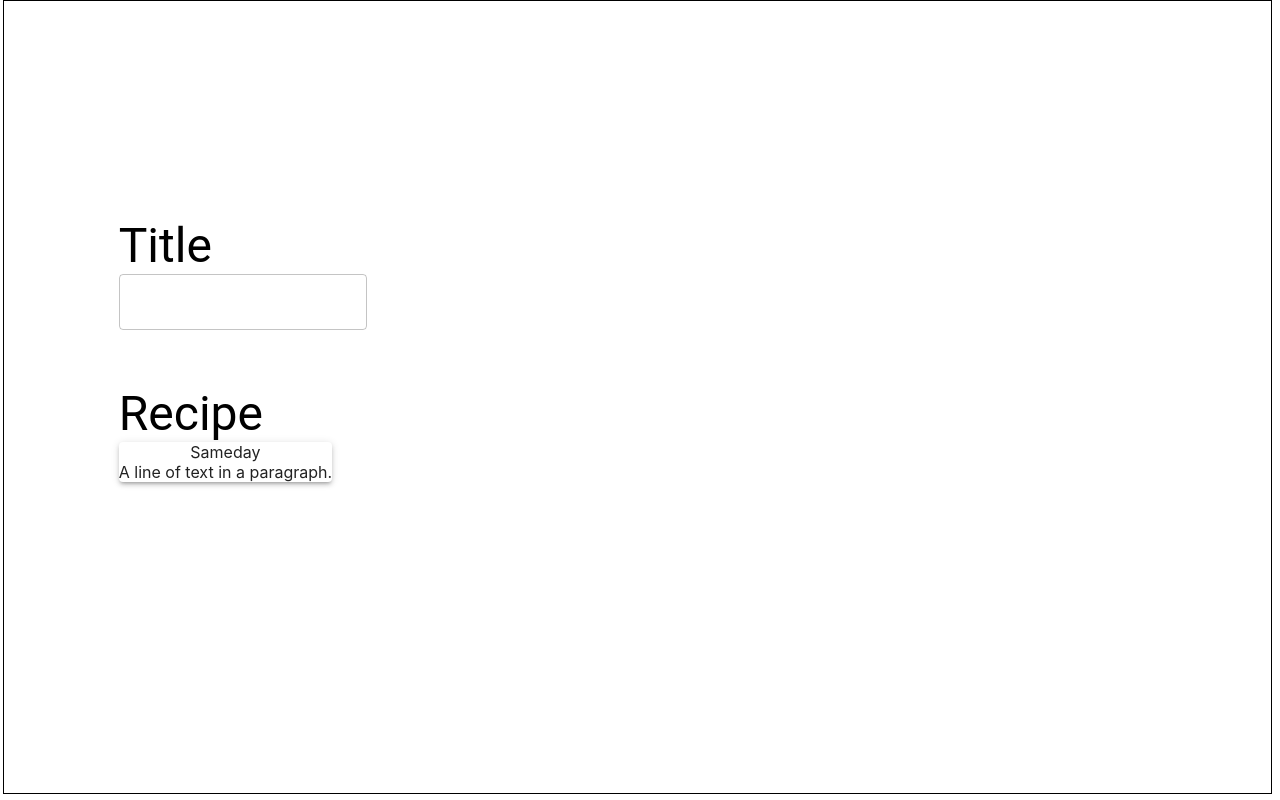
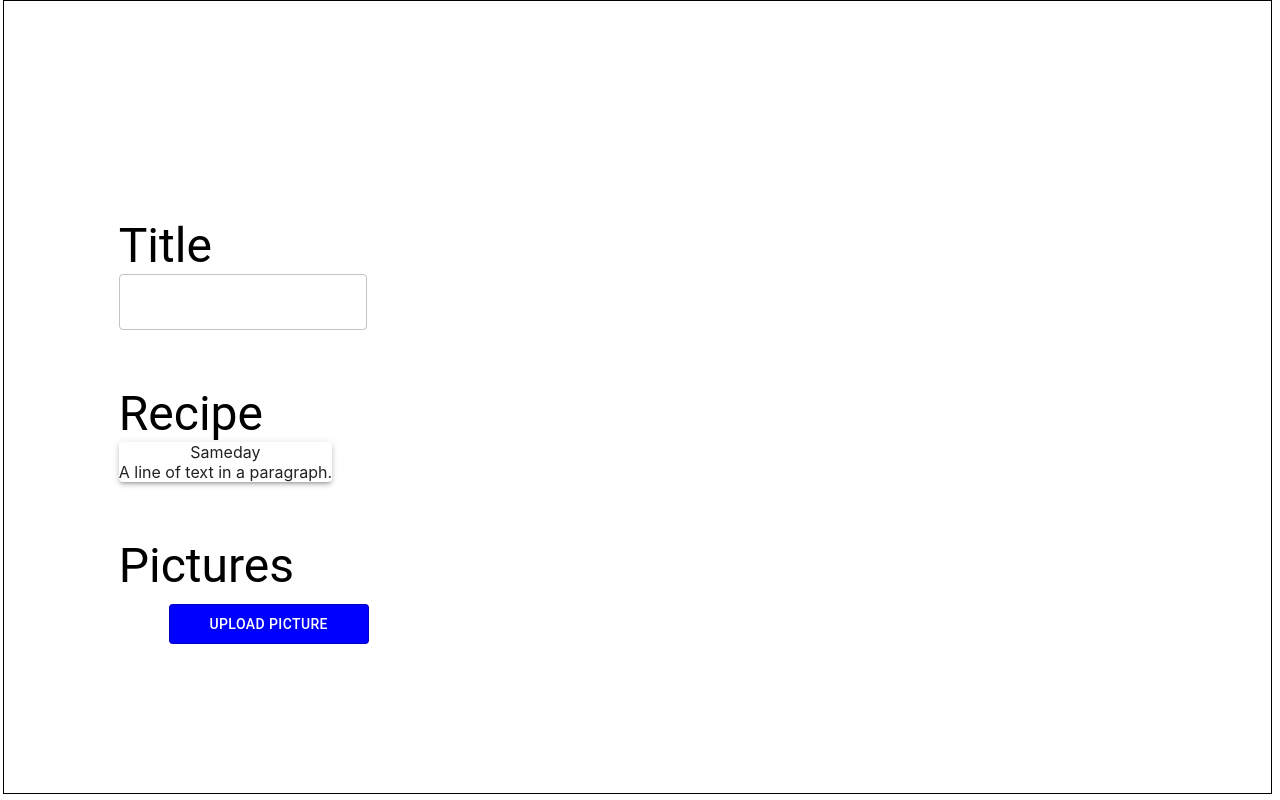
Before and after one commit to djunga/Simmer, a React (Create React App) app in the folder client/: page /editrecipe/1 in a window 1280 px wide. Built offline with nearby package versions, Linux system fonts and the light colour scheme; no server answers.

Commit message:
Add upload image dropzone

```diff
--- a/client/package.json
+++ b/client/package.json
@@ -15,6 +15,7 @@
     "express-session": "^1.17.1",
     "http-proxy-middleware": "^1.0.6",
     "immutable": "^4.0.0-rc.12",
+    "material-ui-dropzone": "^3.5.0",
     "mongoose": "^5.11.10",
     "mongoose-sequence": "^5.3.0",
     "passport": "^0.4.1",
--- /dev/null
+++ b/client/src/components/modals/UploadPictureModal.jsx
@@ -0,0 +1,51 @@
+import React, { useEffect, useState } from 'react';
+import { Backdrop, Modal, Fade, Grid, Typography, Button } from '@material-ui/core';
+import { blueGrey } from '@material-ui/core/colors';
+import { makeStyles } from '@material-ui/core/styles';
+import { DropzoneArea } from 'material-ui-dropzone';
+import { uploadFile } from '../../utils/api';
+
+const useStyles = makeStyles((theme) => ({
+    modal: {
+        display: 'flex',
+        alignItems: 'center',
+        justifyContent: 'center',
+    },
+}));
+
+export default function UploadPictureModal(props) {
+    const classes = useStyles();
+    const { open, setOpen } = props;
+    const [file, setFile] = useState(null);
+
+    const uploadImage = async () => {
+        await uploadFile(file, 'recipePicture', '/api/editRecipe/recipePicture');
+        setOpen(false);
+        window.location.reload();
+    }
+
+    return (
+        <Modal
+            className={classes.modal}
+            open={open}
+            onClose={() => setOpen(false)}
+            closeAfterTransition
+            BackdropComponent={Backdrop}
+            BackdropProps={{
+                timeout: 500,
+            }}
+        >
+            <Fade in={open}>
+                <Grid container justify="center" alignContent="center" style={{ backgroundColor: blueGrey[400], height: '70%', width: '60%' }}>
+                    <div style={{margin: '1px'}}>
+                        <Typography variant="h3">Upload Profile Picture</Typography>
+                        <br />
+                        <DropzoneArea onChange={(file) => setFile(file[0])} filesLimit={1} />
+                        <br />
+                        <Button onClick={() => uploadImage()} variant="outlined">Upload</Button>
+                    </div>
+                </Grid>
+            </Fade>
+        </Modal>
+    )
+}
--- a/client/src/components/pages/EditRecipePage.jsx
+++ b/client/src/components/pages/EditRecipePage.jsx
@@ -1,7 +1,7 @@
 import React, { useContext, useEffect, useMemo, useRef, useState } from 'react';
 import { useHistory } from 'react-router-dom';
 import { makeStyles } from '@material-ui/core/styles';
-import { Box, Grid, Paper, StepContent, Stepper, Step, StepLabel, TextField, Typography } from '@material-ui/core';
+import { Box, Button, Grid, Paper, StepContent, Stepper, Step, StepLabel, TextField, Typography } from '@material-ui/core';
 import UserContext from '../../contexts/UserContext';
 
 // Slate
@@ -10,6 +10,7 @@ import { createEditor } from 'slate'
 
 // Import the Slate components and React plugin.
 import { Slate, Editable, withReact } from 'slate-react'
+import UploadPictureModal from '../modals/UploadPictureModal';
 
 const useStyles = makeStyles((theme) => ({
     parentBox: {
@@ -29,6 +30,7 @@ export default function EditRecipePage(props) {
     const history = useHistory();
     const { user } = useContext(UserContext);
     const [recipe, setRecipe] = useState(null);
+    const [uploadPictureModalOpen, setUploadPictureModalOpen] = useState(false);
     const recipeRef = useRef(recipe);
 
     useEffect(() => recipeRef.current = recipe);
@@ -46,6 +48,10 @@ export default function EditRecipePage(props) {
         <Box
             className={classes.parentBox}
         >
+            <UploadPictureModal
+                open={uploadPictureModalOpen}
+                setOpen={setUploadPictureModalOpen}
+            />
             <Grid container spacing={10} direction="column">
                 <Grid container item spacing={3} direction="column">
                     <Grid container item xs={4} spacing={3}>
@@ -71,6 +77,24 @@ export default function EditRecipePage(props) {
                         </Paper>
                     </Grid>
                 </Grid>
+                <Grid container item spacing={3} direction="column">
+                    <Grid container item xs={4} spacing={3}>
+                        <Typography variant="h3" align="left">Pictures</Typography>
+                    </Grid>
+                    <Grid container item xs={4} spacing={3}>
+                        <Button
+                            onClick={() => setUploadPictureModalOpen(true)}
+                            variant="outlined"
+                            style={{
+                                marginLeft: '50px',
+                                marginTop: '10px',
+                                height: '40px',
+                                width: '200px',
+                                backgroundColor: 'blue',
+                                color: 'white'
+                            }}>Upload Picture</Button>
+                    </Grid>
+                </Grid>
             </Grid>
         </Box>
     );
--- a/client/src/utils/api.js
+++ b/client/src/utils/api.js
@@ -49,6 +49,12 @@ async function getLibrary() {
     await axios.post(new URL(`/api/mylibrary`, SERVER_ROOT_URL).href);
 }
 
+async function uploadFile(file, filename, endpoint) {
+    const formData = new FormData();
+    formData.append(filename, file);
+    await axios.put(new URL(endpoint, SERVER_ROOT_URL), formData);
+}
+
 export {
     userSignup,
     userLogin,
@@ -58,5 +64,6 @@ export {
     createRecipe,
     getRecipe,
     getLibrary,
+    uploadFile,
     SERVER_ROOT_URL,
 }
```
Also changed, not shown: 2 other files (tests, documents, lock files or other folders).
